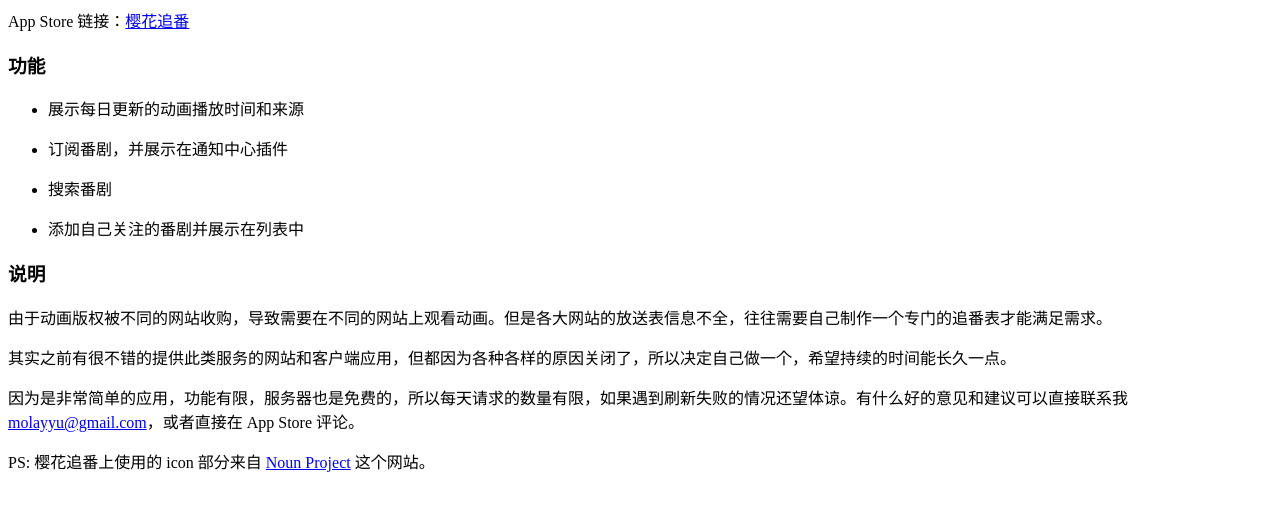
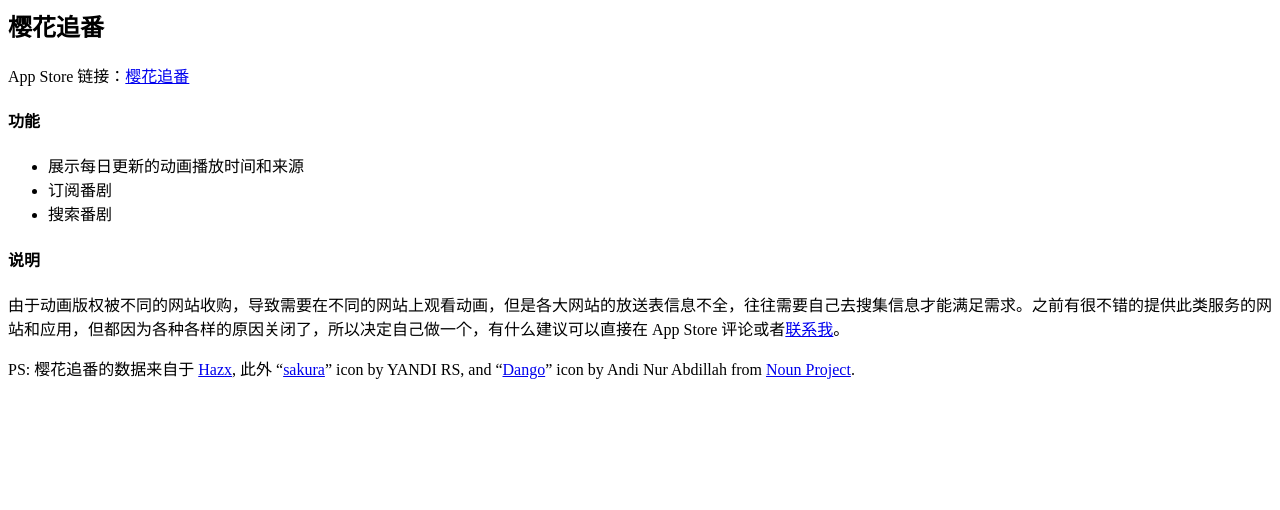
Before and after one commit to peace-v/YYSakuraPage, a plain HTML site: page index.html in a window 1280 px wide. Drawn offline with Linux system fonts and the light colour scheme.

Commit message:
add source credit

```diff
--- a/index.html
+++ b/index.html
@@ -1,15 +1,16 @@
-<p>App Store 链接：<a href="https://link.jianshu.com/?t=https://itunes.apple.com/cn/app/%E6%A8%B1%E8%8A%B1%E8%BF%BD%E7%95%AA/id1135280107?mt=8">樱花追番</a></p>
-
-<h3>功能</h3>
-
-<ul><li><p>展示每日更新的动画播放时间和来源</p></li><li><p>订阅番剧，并展示在通知中心插件</p></li><li><p>搜索番剧</p></li><li><p>添加自己关注的番剧并展示在列表中</p></li></ul>
-
-<h3>说明</h3>
-
-<p>由于动画版权被不同的网站收购，导致需要在不同的网站上观看动画。但是各大网站的放送表信息不全，往往需要自己制作一个专门的追番表才能满足需求。</p>
-
-<p>其实之前有很不错的提供此类服务的网站和客户端应用，但都因为各种各样的原因关闭了，所以决定自己做一个，希望持续的时间能长久一点。</p>
-
-<p>因为是非常简单的应用，功能有限，服务器也是免费的，所以每天请求的数量有限，如果遇到刷新失败的情况还望体谅。有什么好的意见和建议可以直接联系我 <a href="mailto:emolayyu@gmail.com">molayyu@gmail.com</a>，或者直接在 App Store 评论。</p>
-
-<p>PS: 樱花追番上使用的 icon 部分来自 <a href="https://thenounproject.com/">Noun Project</a> 这个网站。</p>
+<html>
+ <head></head>
+ <body>
+  <h2 id="-2">樱花追番</h2>
+  <p>App Store 链接：<a href="https://link.jianshu.com/?t=https://itunes.apple.com/cn/app/%E6%A8%B1%E8%8A%B1%E8%BF%BD%E7%95%AA/id1135280107?mt=8">樱花追番</a></p>
+  <h4 id="">功能</h4>
+  <ul>
+   <li>展示每日更新的动画播放时间和来源</li>
+   <li>订阅番剧</li>
+   <li>搜索番剧</li>
+  </ul>
+  <h4 id="-1">说明</h4>
+  <p>由于动画版权被不同的网站收购，导致需要在不同的网站上观看动画，但是各大网站的放送表信息不全，往往需要自己去搜集信息才能满足需求。之前有很不错的提供此类服务的网站和应用，但都因为各种各样的原因关闭了，所以决定自己做一个，有什么建议可以直接在 App Store 评论或者<a href="mailto:emolayyu@gmail.com">联系我</a>。</p>
+  <p>PS: 樱花追番的数据来自于 <a href="https://xf.hmacg.cn/">Hazx</a>, 此外 “<a href="https://thenounproject.com/icon/sakura-4470080/">sakura</a>” icon by YANDI RS, and “<a href="https://thenounproject.com/icon/dango-5481686/">Dango</a>” icon by Andi Nur Abdillah from <a href="thenounproject.com">Noun Project</a>.</p>
+ </body>
+</html>
```
